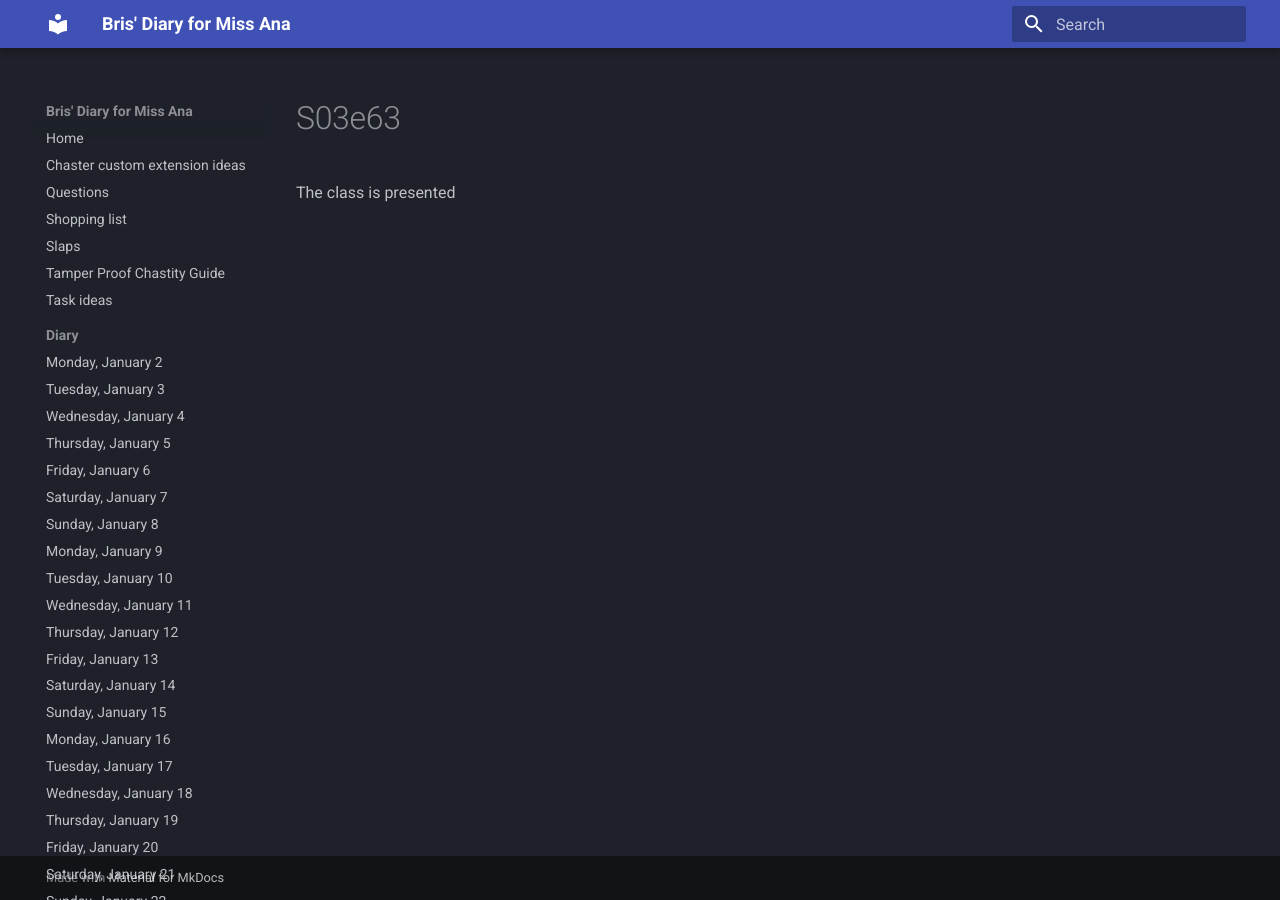
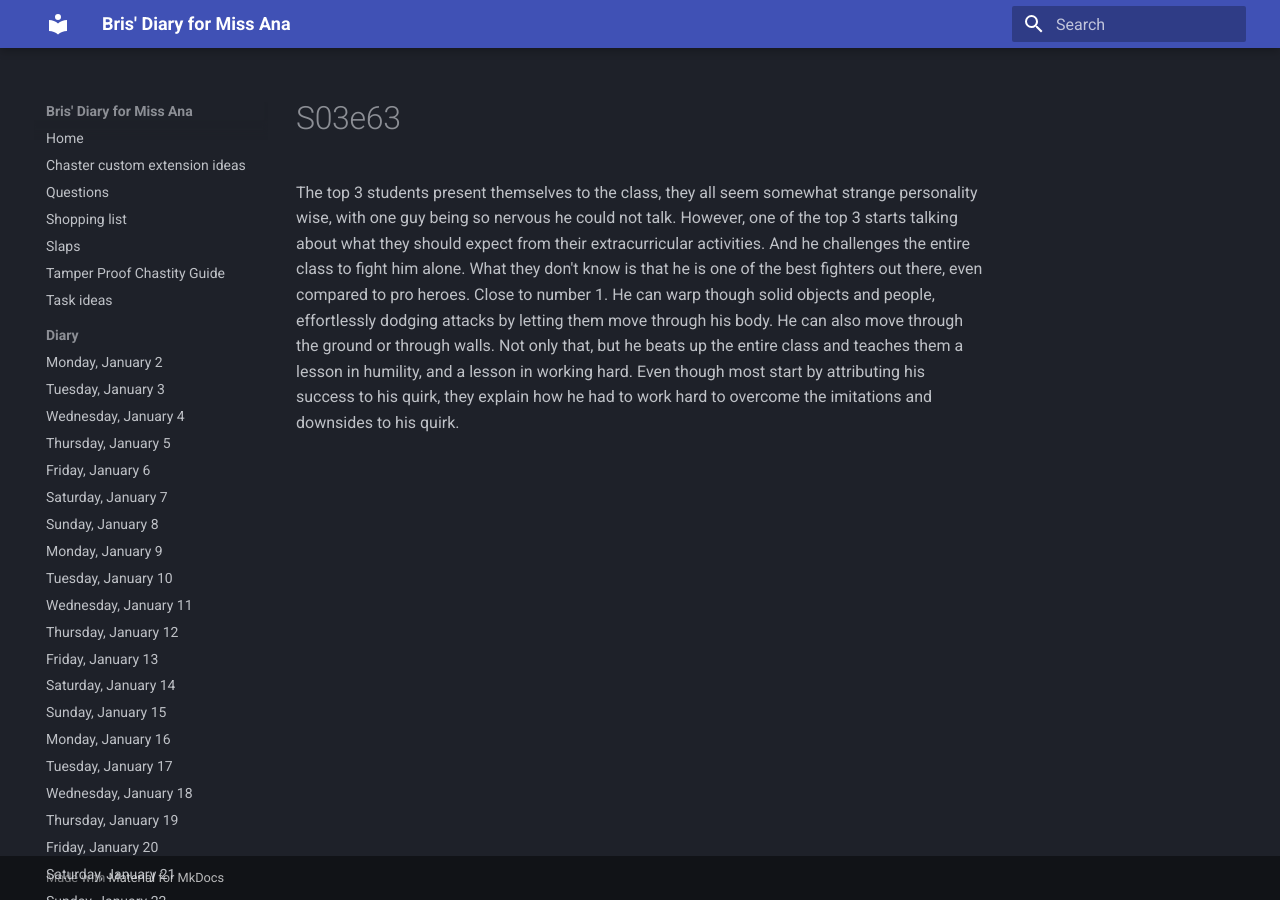
Before and after one commit to bris00/DFMA, an MkDocs documentation site: the page built from diary/Series/My Hero Academia/s03e63.md, in a window 1280 px wide. Built offline with MkDocs 1.6.1 and Material for MkDocs 9.7.7, drawn with Linux system fonts in a browser that asks for light colours.

Commit message:
vault backup: 2023-03-15 22:42:07
Affected files:
diary/Series/My Hero Academia/s03e63.md

```diff
--- a/diary/Series/My Hero Academia/s03e63.md
+++ b/diary/Series/My Hero Academia/s03e63.md
@@ -1 +1 @@
-The class is presented
+The top 3 students present themselves to the class, they all seem somewhat strange personality wise, with one guy being so nervous he could not talk. However, one of the top 3 starts talking about what they should expect from their extracurricular activities. And he challenges the entire class to fight him alone. What they don't know is that he is one of the best fighters out there, even compared to pro heroes. Close to number 1. He can warp though solid objects and people, effortlessly dodging attacks by letting them move through his body. He can also move through the ground or through walls. Not only that, but he beats up the entire class and teaches them a lesson in humility, and a lesson in working hard. Even though most start by attributing his success to his quirk, they explain how he had to work hard to overcome the imitations and downsides to his quirk.
```
